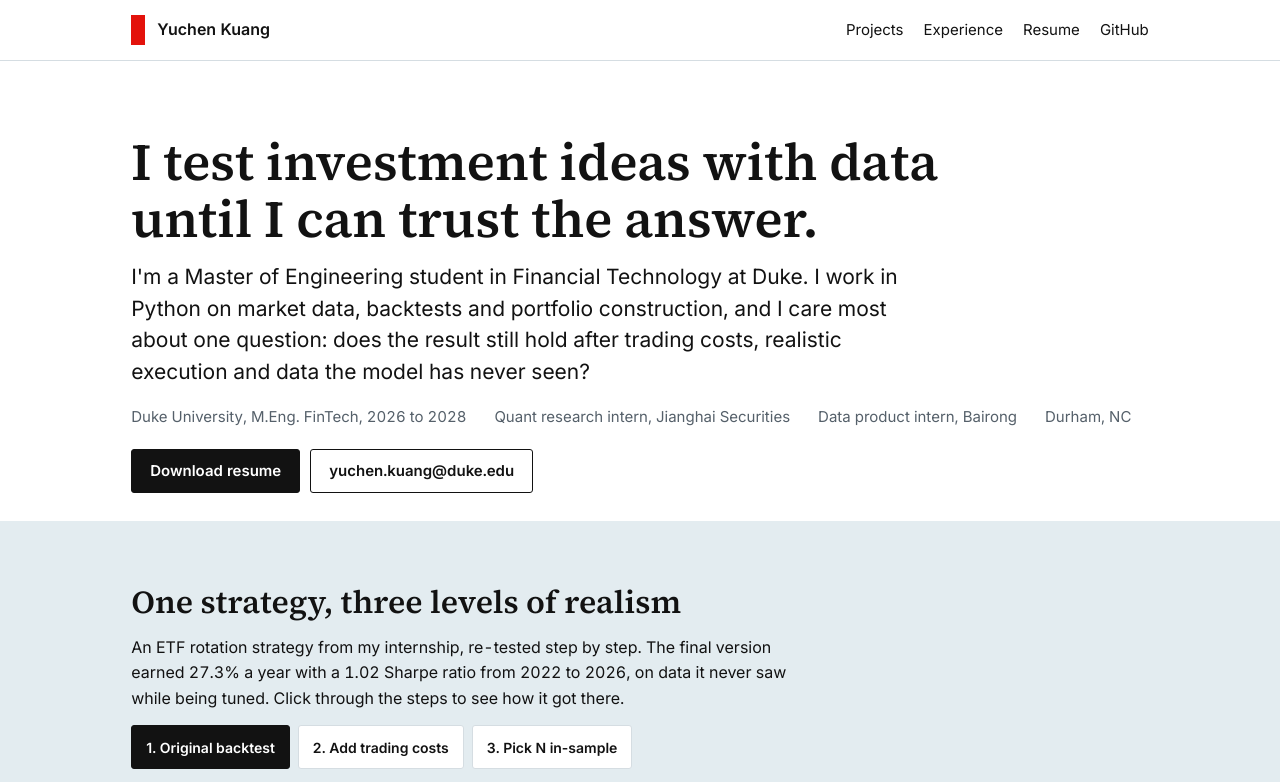
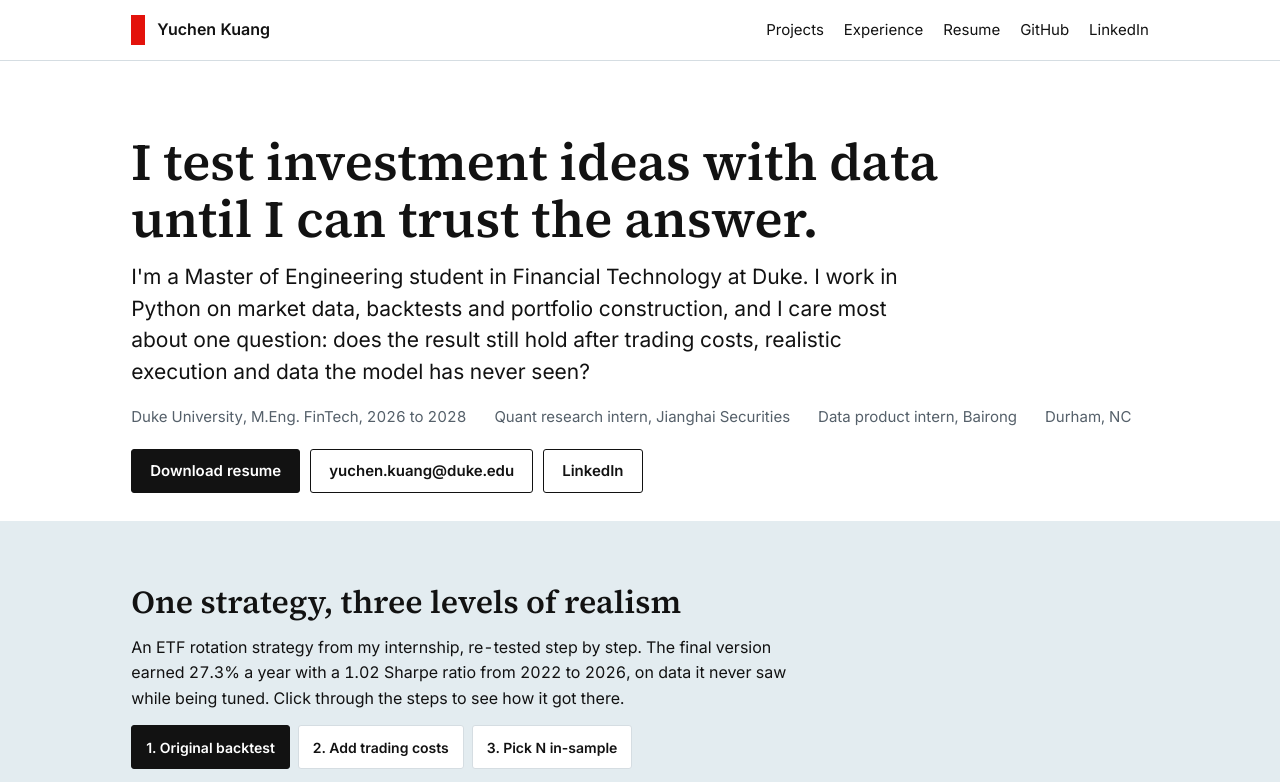
Before and after one commit to KylenKuang/KylenKuang.github.io, a plain HTML site: page index.html in a window 1280 px wide. Shown: the top 782 px of the page. Drawn offline with Linux system fonts and the light colour scheme.

Commit message:
Add files via upload

```diff
--- a/index.html
+++ b/index.html
@@ -20,6 +20,7 @@
       <a href="#experience">Experience</a>
       <a href="Yuchen_Kuang_Resume.pdf">Resume</a>
       <a href="https://github.com/KylenKuang">GitHub</a>
+      <a href="https://www.linkedin.com/in/yuchen-kuang-8b7991436">LinkedIn</a>
     </nav>
   </div>
 </header>
@@ -38,6 +39,7 @@
     <div class="links">
       <a class="btn primary" href="Yuchen_Kuang_Resume.pdf">Download resume</a>
       <a class="btn" href="mailto:yuchen.kuang@duke.edu">yuchen.kuang@duke.edu</a>
+      <a class="btn" href="https://www.linkedin.com/in/yuchen-kuang-8b7991436">LinkedIn</a>
     </div>
   </div>
 </section>
```
